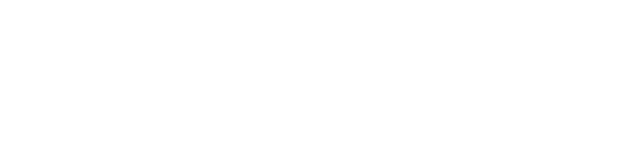
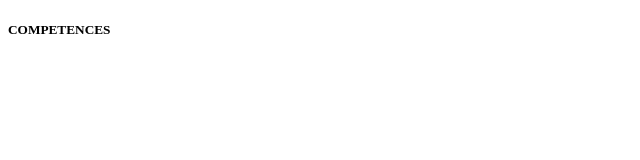
Before and after one commit to Mele-DevJourney/git-mon-cv, a plain HTML site: page index.html in a window 1280 px wide. Shown: the whole page, without its empty margins (0-640 px from the left). Drawn offline with Linux system fonts and the light colour scheme.

Commit message:
mise en place de la section competences

```diff
--- a/index.html
+++ b/index.html
@@ -7,6 +7,6 @@
     <link rel="stylesheet" href="style.css">
 </head>
 <body>
-
+    <h5>COMPETENCES</h5>
 </body>
 </html>
```
